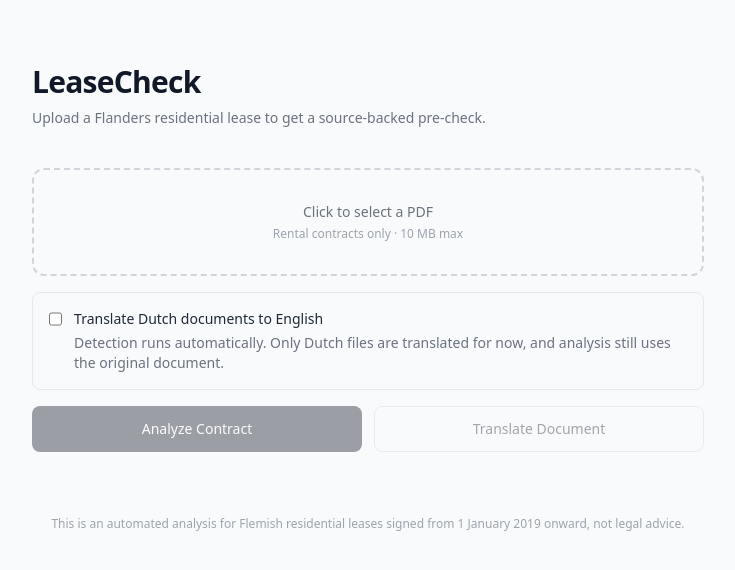
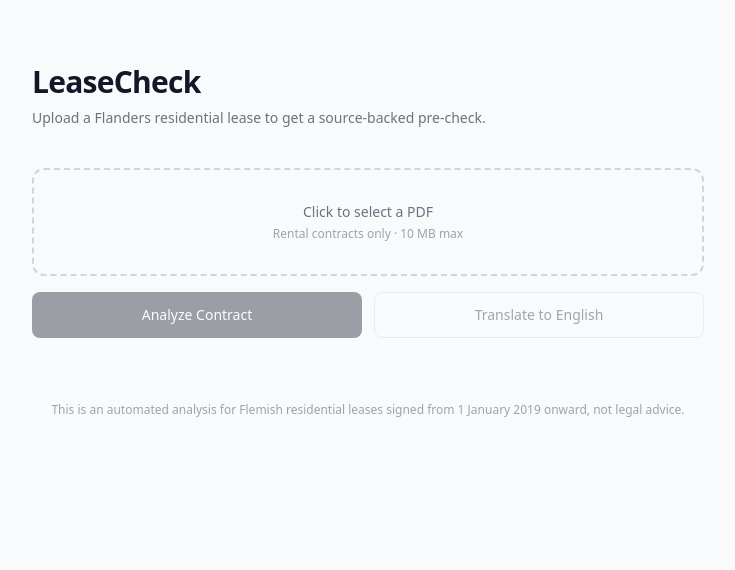
Before and after one commit to samridhivig/lease-check, a Next.js app: page / in a window 1280 px wide. Shown: the top 570 px of the page, without its empty margins (272-1007 px from the left). Built offline with nearby package versions, Linux system fonts and the light colour scheme.

Commit message:
refactor: remove translation checkbox, rename button to Translate to English
The checkbox duplicated the standalone translate button. Analysis and
translation are now fully independent actions with no shared state.

Co-Authored-By: Claude Opus 4.6 (1M context) <noreply@anthropic.com>

```diff
--- a/app/page.tsx
+++ b/app/page.tsx
@@ -178,7 +178,6 @@ export default function Home() {
   const [fieldsOpen, setFieldsOpen] = useState(false);
   const [showFieldDetails, setShowFieldDetails] = useState(false);
   const [file, setFile] = useState<File | null>(null);
-  const [translateDocument, setTranslateDocument] = useState(false);
   const [loading, setLoading] = useState(false);
   const [error, setError] = useState<string | null>(null);
   const [translationError, setTranslationError] = useState<string | null>(null);
@@ -216,39 +215,15 @@ export default function Home() {
 
     setLoading(true);
     setError(null);
-    setTranslationError(null);
     setResult(null);
-    setTranslation(null);
 
     try {
-      const [analysisResponse, translationResponse] = await Promise.allSettled([
-        requestAnalysis(file),
-        translateDocument ? requestTranslation(file) : Promise.resolve(null),
-      ]);
-
-      if (analysisResponse.status === 'fulfilled') {
-        setResult(analysisResponse.value);
-      } else {
-        setError(
-          analysisResponse.reason instanceof Error
-            ? analysisResponse.reason.message
-            : 'Something went wrong',
-        );
-      }
-
-      if (!translateDocument) {
-        return;
-      }
-
-      if (translationResponse.status === 'fulfilled') {
-        setTranslation(translationResponse.value);
-      } else {
-        setTranslationError(
-          translationResponse.reason instanceof Error
-            ? translationResponse.reason.message
-            : 'Translation failed',
-        );
-      }
+      const analysisResponse = await requestAnalysis(file);
+      setResult(analysisResponse);
+    } catch (err) {
+      setError(
+        err instanceof Error ? err.message : 'Something went wrong',
+      );
     } finally {
       setLoading(false);
     }
@@ -309,31 +284,6 @@ export default function Home() {
             )}
           </div>
 
-          <label className="flex items-start gap-3 rounded-lg border border-gray-200 p-4 text-sm">
-            <input
-              type="checkbox"
-              checked={translateDocument}
-              onChange={(e) => setTranslateDocument(e.target.checked)}
-              className="mt-0.5 h-4 w-4 rounded border-gray-300"
-            />
-            <span className="space-y-1">
-              <span className="block font-medium text-gray-800">
-                Translate Dutch documents to English
-              </span>
-              <span className="block text-gray-500">
-                Detection runs automatically. Only Dutch files are translated for now, and
-                analysis still uses the original document.
-              </span>
-            </span>
-          </label>
-
-          {translateDocument && (
-            <p className="text-xs text-gray-500">
-              The first translation can take a bit longer while the model downloads and
-              warms up.
-            </p>
-          )}
-
           <div className="grid gap-3 sm:grid-cols-2">
             <button
               type="submit"
@@ -349,7 +299,7 @@ export default function Home() {
               onClick={handleTranslateOnly}
               className="w-full border border-gray-300 text-gray-800 rounded-lg py-3 text-sm font-medium disabled:opacity-40 hover:border-gray-400 transition-colors"
             >
-              {loading ? 'Processing\u2026' : 'Translate Document'}
+              {loading ? 'Processing\u2026' : 'Translate to English'}
             </button>
           </div>
         </form>
```
